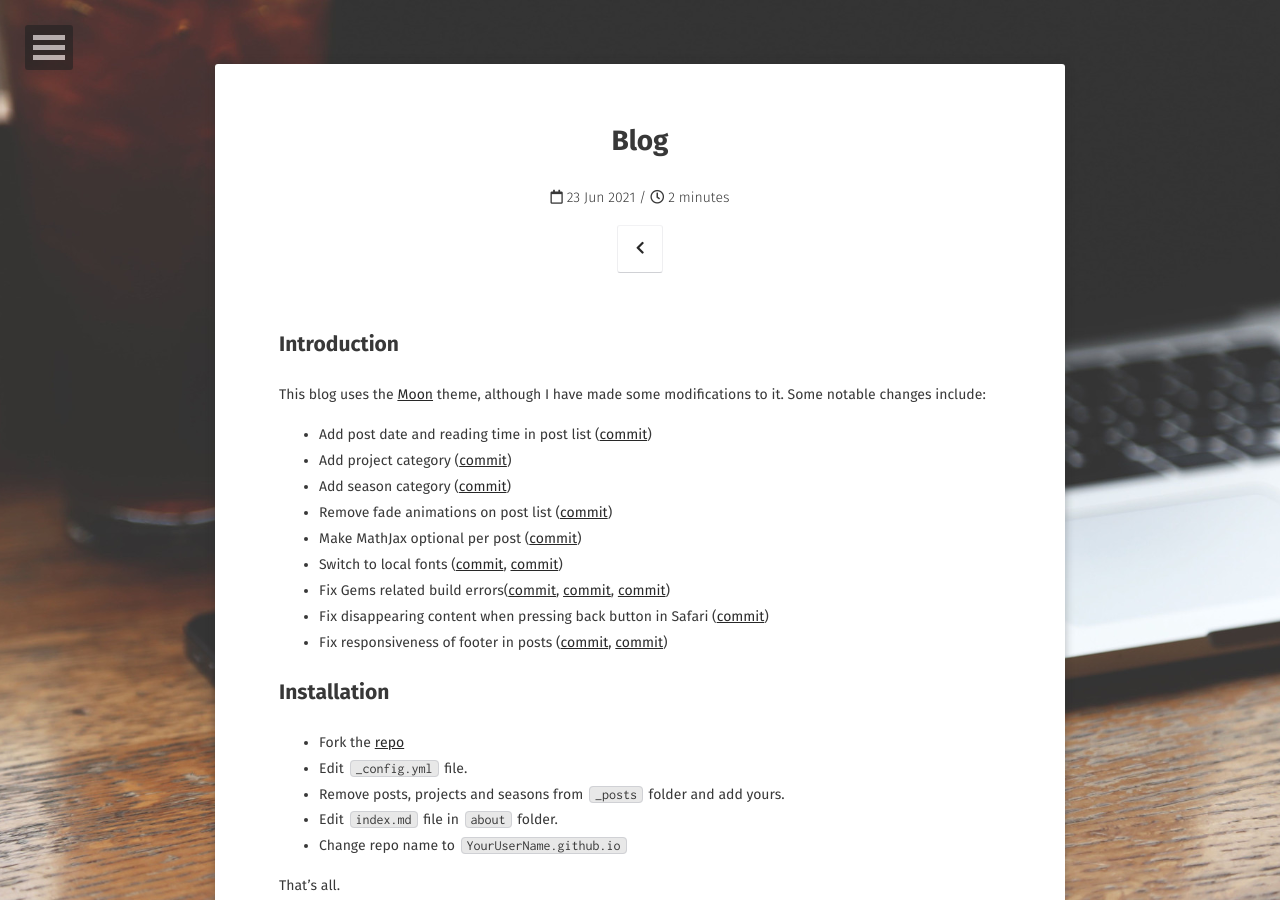
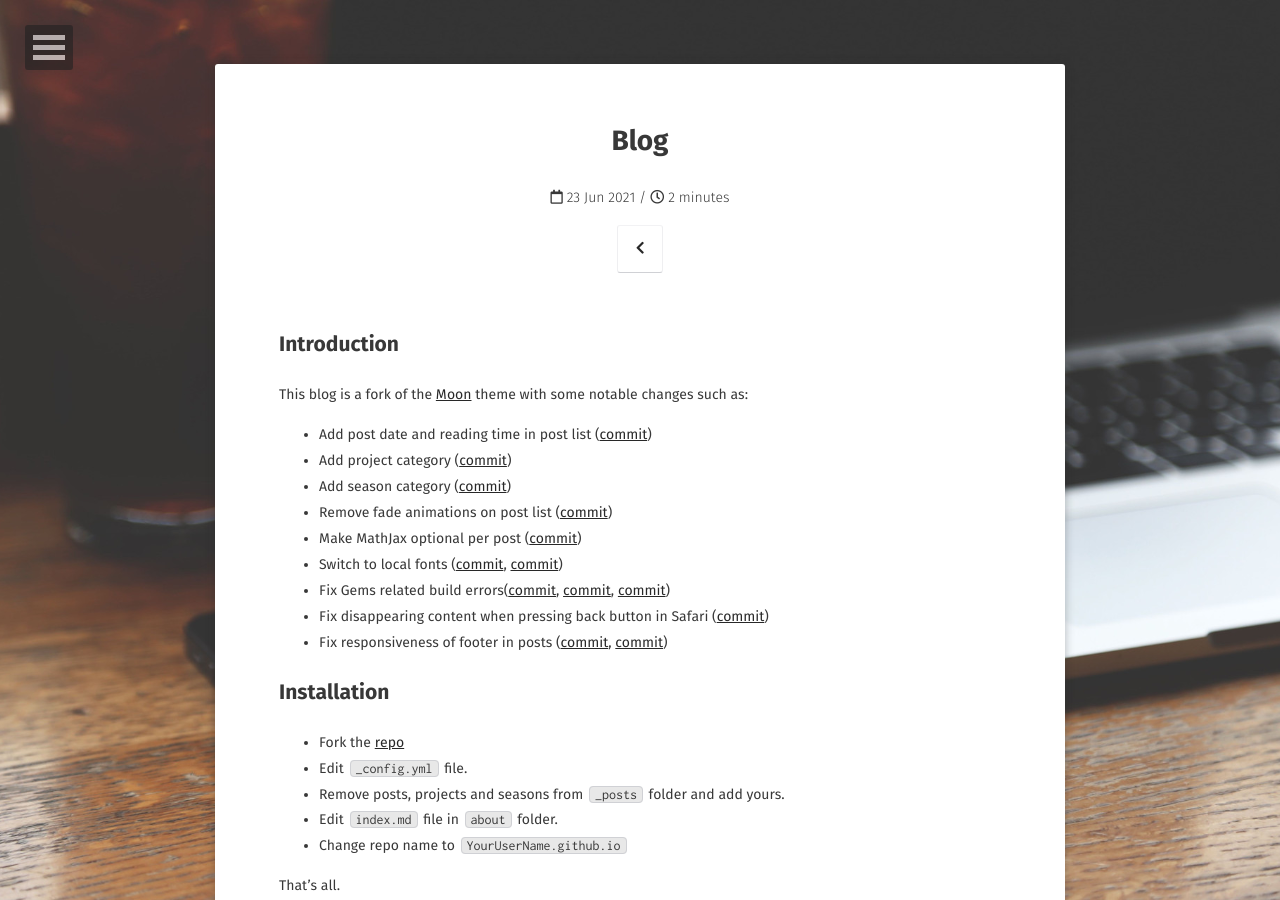
Before and after one commit to FuzzyGrim/blog, a Jekyll site: the page built from _posts/projects/2021-06-23-blog.md, in a window 1280 px wide and 900 px high. Built offline with Jekyll 4.4.1, drawn with Linux system fonts in a browser that asks for light colours; some web fonts are replaced.

Commit message:
rephrase readme

```diff
--- a/_posts/projects/2021-06-23-blog.md
+++ b/_posts/projects/2021-06-23-blog.md
@@ -9,7 +9,7 @@ tag:
 
 ## Introduction
 
-This blog uses the [Moon](https://github.com/TaylanTatli/Moon) theme, although I have made some modifications to it. Some notable changes include:
+This blog is a fork of the [Moon](https://github.com/TaylanTatli/Moon) theme with some notable changes such as:
 
   - Add post date and reading time in post list ([commit](https://github.com/FuzzyGrim/blog/commit/46494adc9902aa8d10f033cbe896817fbc97700a))
   - Add project category ([commit](https://github.com/FuzzyGrim/blog/commit/32578a4d6ad586eeff253ec37a165f7c95e27565))
```
Also changed, not shown: README.md.
